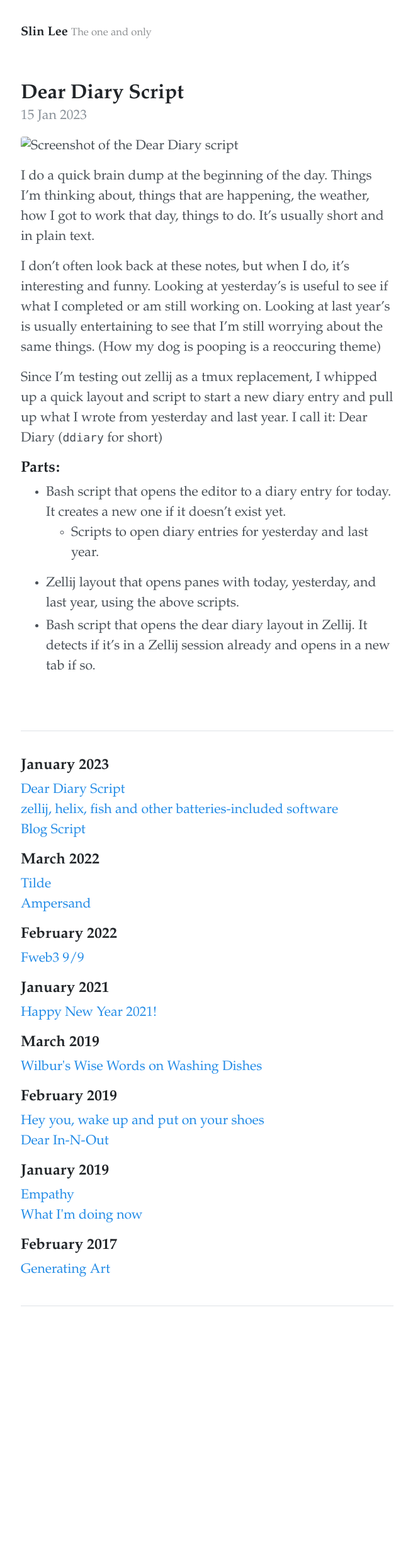
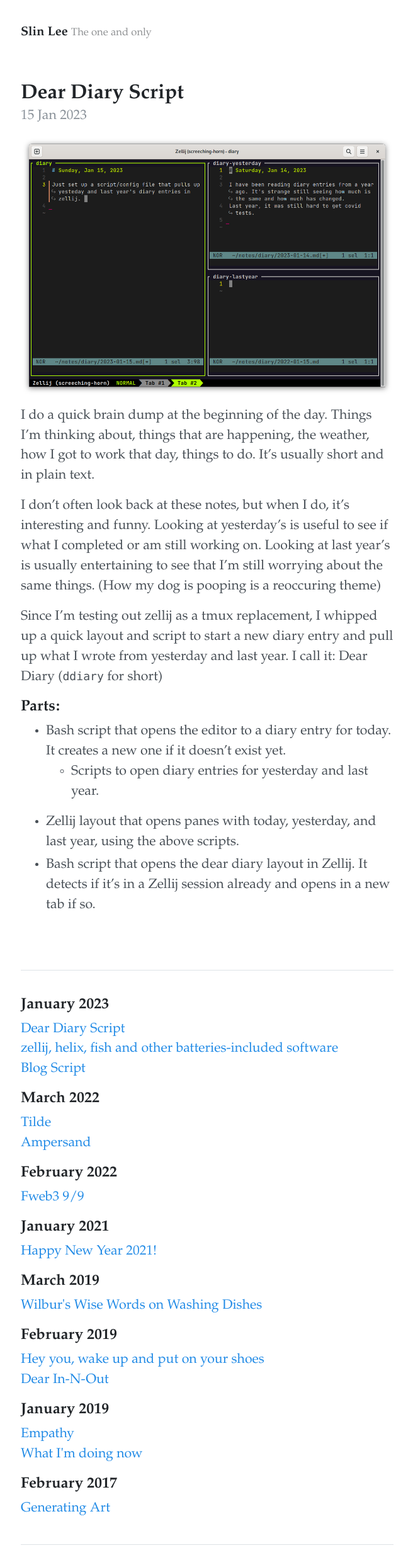
Before and after one commit to slinlee/slinlee.github.io, a Jekyll site: the page built from _posts/2023-01-15-dear-diary.md, in a window 1280 px wide. Shown: the whole page at 63% size, without its empty margins (311-967 px from the left). Built offline with Jekyll 4.4.1, drawn with Linux system fonts in a browser that asks for light colours; before the commit the page ends 2098 px from its top, so only the background shows below that.

Commit message:
Fix image in dear diary post

```diff
--- a/_posts/2023-01-15-dear-diary.md
+++ b/_posts/2023-01-15-dear-diary.md
@@ -4,7 +4,7 @@ title: "Dear Diary Script"
 date: 2023-01-15
 ---
 
-![Screenshot of the Dear Diary script](ddiary.png)
+![Screenshot of the Dear Diary script](/images/ddiary.png)
 
 I do a quick brain dump at the beginning of the day. Things I'm thinking about, things that are happening, the weather, how I got to work that day, things to do. It's usually short and in plain text.
 
```
Also changed, not shown: images/ddiary.png (renamed from _posts/ddiary.png).
